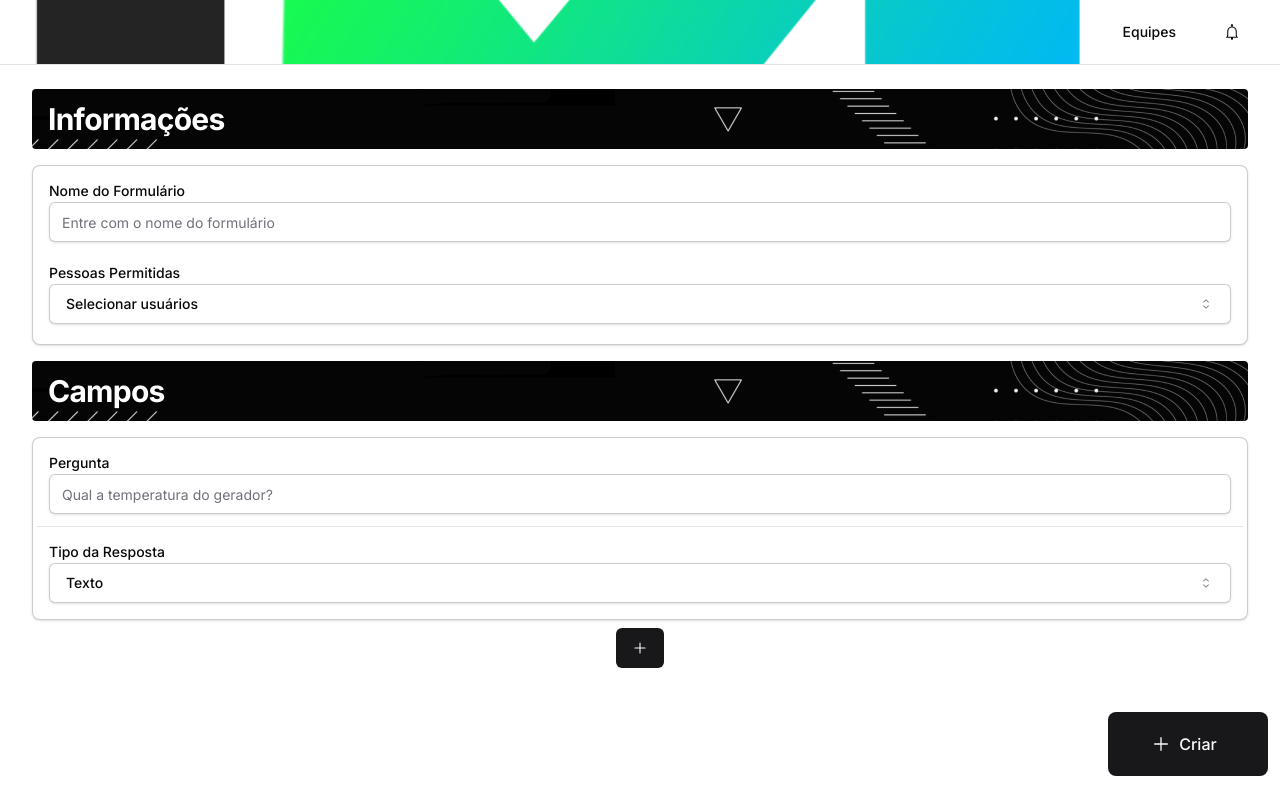
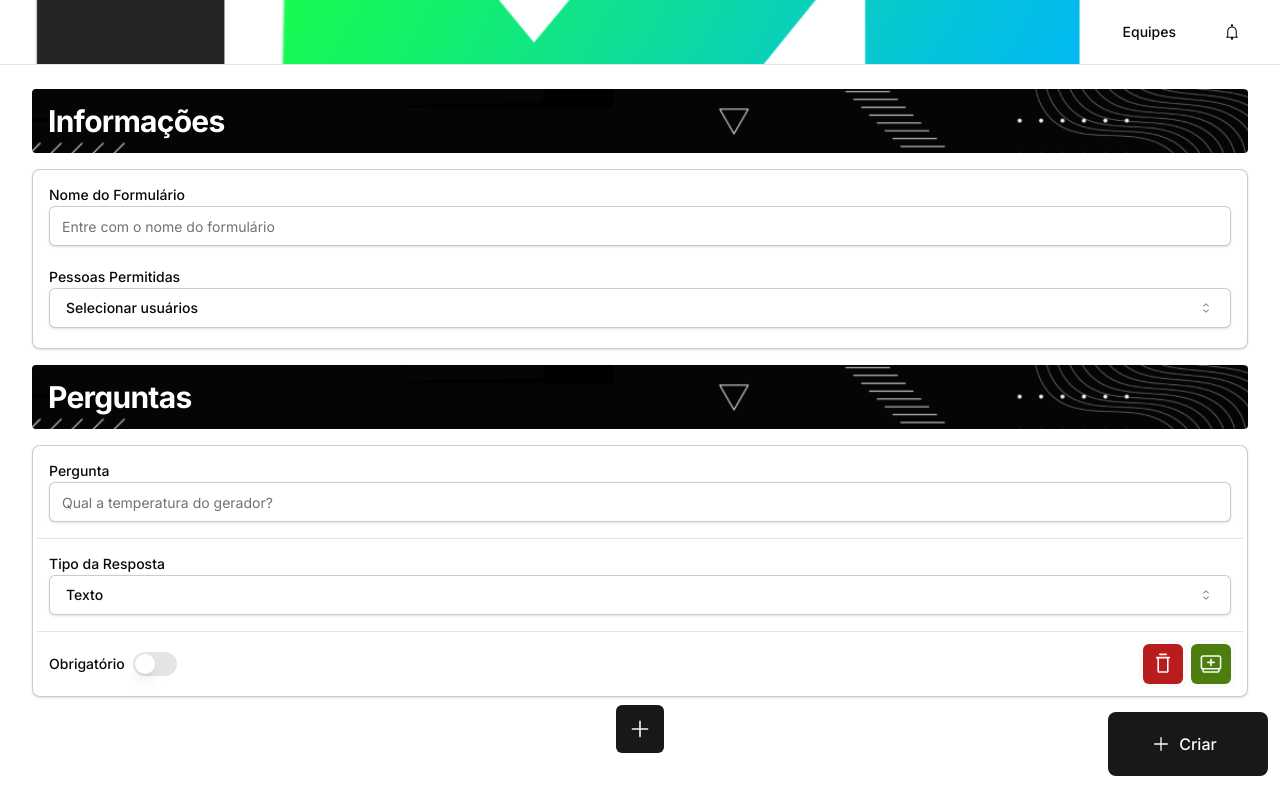
Before and after one commit to DAILY-MANAGE/daily-manage-web, a Next.js app: page /formularios/criar in a window 1280 px wide. Built offline with nearby package versions, Linux system fonts and the light colour scheme; what tailwindcss-animated would draw is missing.

Commit message:
chore: clean-up form creation code

```diff
--- a/app/(pages)/formularios/criar/components/response-card.tsx
+++ b/app/(pages)/formularios/criar/components/response-card.tsx
@@ -4,11 +4,11 @@ import { Button } from "@/app/components/Shadcn/button";
 import { Card, CardContent, CardFooter } from "@/app/components/Shadcn/card";
 import { Input } from "@/app/components/Shadcn/input";
 import { Label } from "@/app/components/Shadcn/label";
+import { Switch } from "@/app/components/Shadcn/switch";
 import { UseFormSetValue } from "react-hook-form";
-import { RxPlus } from "react-icons/rx";
+import { RxCardStackPlus, RxPlus, RxTrash } from 'react-icons/rx';
 import { FormCreationData, FormType } from '../page';
 import { ResponseType } from "./response-type";
-import { SyntheticEvent } from 'react';
 
 interface ResponseCardProps {
   questions: FormType[]
@@ -20,34 +20,67 @@ interface ResponseCardProps {
 
 export default function ReponseCard({ index, questions, callback, setValue, getValues }: ResponseCardProps) {
 
+  const duplicateCard = () => {
+
+  }
+
+  const deleteCard = () => {
+    let campos = getValues('campos')
+    console.log(campos)
+  }
+
+  const changeObligatory = (checked: boolean) => {
+    console.log(checked)
+  }
+
   return <>
     <div className="flex items-center space-y-2 flex-col w-full">
-      <Card className="w-full h-fit flex items-center justify-center flex-col shadow pb-1 px-1">
+      <Card className="animate-fade animate-once animate-duration-500 animate-ease-in-out w-full h-fit flex items-center justify-center flex-col shadow pb-0 px-1">
         <div className="w-full block h-fit">
-          <CardContent className="w-full p-3">
-            <Label>Pergunta</Label>
+          <CardContent className="w-full p-3 pb-4">
+            <Label className="mb-7">Pergunta</Label>
             <Input
               placeholder="Qual a temperatura do gerador?"
               className="border-black/20"
               onChange={(e: any) => {
                 let campos = getValues('campos')
-                campos[index].perguntas[0].descricao = e.target.value
+                console.log(campos)
+                campos[0].perguntas[index].descricao = e.target.value
                 setValue("campos", campos)
               }}
             ></Input>
           </CardContent>
           <hr />
-          <CardContent className="w-full p-3">
-            <Label>Tipo da Resposta</Label>
-            <ResponseType getValues={getValues} setValue={setValue}/>
+          <CardContent className="w-full gap-6 p-3 pb-4 flex">
+            <div className="w-full">
+              <Label>Tipo da Resposta</Label>
+              <ResponseType getValues={getValues} setValue={setValue}/>
+            </div>
           </CardContent>
+          <hr />
+          <CardFooter className="p-3 flex justify-around gap-2">
+            <div className="w-1/2 h-full">
+              <div className="flex gap-2 items-center">
+                <Label>Obrigatório</Label>
+                <Switch onCheckedChange={changeObligatory}/>
+              </div>
+            </div>
+            <div className="w-1/2 h-full flex justify-end gap-2">
+              <Button type="button" className="transition-all w-10 h-10 px-2 bg-red-700 outline outline-2 outline-red/50 outline-offset-2 shadow-sm hover:outline-dotted" onClick={deleteCard}>
+                <RxTrash className="w-10 h-10" />
+              </Button>
+              <Button type="button" className="transition-all w-10 h-10 px-2 bg-lime-700 outline outline-2 outline-lime/50 outline-offset-2 shadow-sm hover:outline-dotted" onClick={duplicateCard}>
+                <RxCardStackPlus className="w-10 h-10" />
+              </Button>
+            </div>
+          </CardFooter>
         </div>
       </Card>
       {
         index == questions.length - 1 && (
           <CardFooter>
-            <Button className="flex items-center justify-center" onClick={callback}>
-              <RxPlus className="w-4 h-4" />
+            <Button type="button" className="transition-all flex items-center justify-center w-12 h-12 px-3 py-3 outline outline-offset-2 outline-black/0 outline-1 hover:outline-black/100 outline-dashed" onClick={callback}>
+              <RxPlus className="w-16 h-16" />
             </Button>
           </CardFooter>
         )
--- a/app/(pages)/formularios/criar/page.tsx
+++ b/app/(pages)/formularios/criar/page.tsx
@@ -16,6 +16,7 @@ import { useRouter, useSearchParams } from 'next/navigation'
 import { ToastWrapper } from '../../../utils/ToastWrapper'
 import { useAuth } from '@/app/hooks/useAuth'
 import { CRIAR_FORMULARIO } from '@/app/utils/EndpointStorage'
+import { Root } from '@/app/components/Root'
 
 interface FormQuestion {
   descricao: string
@@ -118,15 +119,11 @@ export default function Criar() {
 
   return (
     <Form.Root onSubmit={handleSubmit(onSubmit)}>
-      <div className="flex-col flex w-full">
       <CreateButton />
-        <div className="flex-1 space-y-4 p-8 pt-6">
-          <div className="flex items-center justify-between flex-col md:flex-row bg-titleHeader bg-cover bg-bottom bg-no-repeat px-4 py-3 rounded overflow-hidden">
-            <h2 className="text-3xl font-bold tracking-tight text-white">
-              Informações
-            </h2>
-          </div>
-          <div className="flex items-center space-y-2 flex-col w-full">
+
+      <Root.Spacing>
+        <Root.Header title="Informações" />
+        <Root.Container>
           <Card className="w-full h-fit flex items-center justify-center flex-col shadow pb-1 px-1">
             <div className="w-full block h-fit">
               <CardContent className="w-full p-3">
@@ -168,12 +165,10 @@ export default function Criar() {
               </CardContent>
             </div>
           </Card>
-          </div>
-          <div className="flex items-center justify-between flex-col md:flex-row bg-titleHeader bg-cover bg-bottom bg-no-repeat px-4 py-3 rounded overflow-hidden">
-            <h2 className="text-3xl font-bold tracking-tight text-white">
-              Campos
-            </h2>
-          </div>
+        </Root.Container>
+
+        <Root.Header title="Perguntas" />
+        <Root.Container>
           {questions.map((data: FormType, index: number) => (
             <ResponseCard
               index={index}
@@ -183,8 +178,8 @@ export default function Criar() {
               getValues={getValues}
             />
           ))}
-        </div>
-      </div>
+        </Root.Container>
+      </Root.Spacing>
     </Form.Root>
   )
 }
--- a/app/hooks/useAuth.ts
+++ b/app/hooks/useAuth.ts
@@ -15,6 +15,7 @@ import { LOGIN, REGISTRO, RENOVAR_TOKEN } from '../utils/EndpointStorage'
 export const cookieKey = 'auth_token_refresh'
 export const cookieKeyOriginal = 'auth_token'
 export const sessionKey = 'session_data'
+export const rememberSessionKey = 'remember_session'
 
 interface LoginData {
   usuario: string
@@ -23,7 +24,6 @@ interface LoginData {
 
 export interface SigninData extends LoginData {
   nome?: string
-  // local
   confirmarSenha?: string
   lembrarSessao: boolean
 }
@@ -32,12 +32,6 @@ interface SessionData {
   id: number
   usuario: string
   email: string
-}
-
-const endpoints = {
-  login: '/auth/login',
-  signIn: '/auth/register',
-  refreshToken: '/auth/refresh',
 }
 
 export const useAuth = () => {
@@ -77,9 +71,9 @@ export const useAuth = () => {
     }
     setSession(loginPayload)
     localStorage.setItem(sessionKey, JSON.stringify(loginPayload))
-    const expires = !rememberSession ? { expires: 0.5 } : undefined
-    Cookies.set(cookieKeyOriginal, responseData.token, expires)
-    Cookies.set(cookieKey, responseData.refreshToken, expires)
+    localStorage.setItem(rememberSessionKey, rememberSession.toString())
+    Cookies.set(cookieKeyOriginal, responseData.token)
+    Cookies.set(cookieKey, responseData.refreshToken)
     if (redirects) {
       router.push('/equipes')
     }
@@ -137,8 +131,6 @@ export const useAuth = () => {
     requestInstance
       .post(RENOVAR_TOKEN, refreshTokenPayload)
       .then((res) => {
-        // handleAxiosError(res)
-        // handleResponseErrors(res)
         if (res.status == 200) {
           handleLogin(res.data, false, true)
         } else {
@@ -149,7 +141,6 @@ export const useAuth = () => {
         }
       })
       .catch((error) => {
-        // signOut()
         handleAxiosError(error)
       })
   }
--- a/app/hooks/useFetch.ts
+++ b/app/hooks/useFetch.ts
@@ -32,13 +32,12 @@ export const handleResponseErrors = (
     ToastWrapper.error(error)
   }
   if (errors) {
-    console.log(errors)
     errors.forEach((error: string) => {
       ToastWrapper.error(error)
     })
     if (setError) {
       setError(errors)
-    } else console.log('no errors')
+    }
   }
 }
 
@@ -116,12 +115,9 @@ export function useFetch<T = unknown>(options: FetchOptions) {
       if (!doesNotRequireToken && token) {
         header = getDefaultHeader(token)
       }
-      console.log(params, header)
       // @ts-ignore
       response = await callback(...params, header)
-      console.log('teste')
       if (!response) return
-      console.log(response)
       handleResponseErrors(response, setError)
     } catch (error) {
       handleResponseErrors((error as any).response, setError)
--- /dev/null
+++ b/app/hooks/useUnload.ts
@@ -0,0 +1,23 @@
+import { useEffect, Fragment } from "react";
+import { rememberSessionKey, useAuth } from "./useAuth";
+
+export const useUnload = () => {
+
+  const { signOut } = useAuth()
+
+  useEffect(() => {
+    const signOutIfNotSaveSession = () => {
+      const savesSession = localStorage.getItem(rememberSessionKey) === 'true'
+      window.alert(savesSession)
+      if (!savesSession) {
+        signOut()
+      }
+    };
+    window.addEventListener('beforeunload', signOutIfNotSaveSession);
+    return () => {
+      window.removeEventListener('beforeunload', signOutIfNotSaveSession);
+    };
+  }, []);
+
+  return
+}
--- a/app/layout.tsx
+++ b/app/layout.tsx
@@ -5,6 +5,7 @@ import { ToastContainer } from 'react-toastify';
 
 import NavRoot from './components/Navbar/nav-root';
 import QueryClientProviderHandler from './components/QueryClientProviderHandler';
+import UnloadProvider from './providers/unload-provider';
 
 const inter = Inter({
   weight: ['300', '400', '500', '600', '700', '800', '900'],
@@ -28,6 +29,8 @@ export default function RootLayout({
         <QueryClientProviderHandler>
           <NavRoot />
           {children}
+          <UnloadProvider />
+
         </QueryClientProviderHandler>
       </body>
     </html>
--- /dev/null
+++ b/app/providers/unload-provider.tsx
@@ -0,0 +1,10 @@
+'use client'
+
+import { useUnload } from "../hooks/useUnload";
+
+export default function UnloadProvider() {
+
+  useUnload()
+
+  return <></>
+}
```
Also changed, not shown: 1 other file (tests, documents, lock files or other folders). Lines whose indentation alone changed are shown as unchanged.
